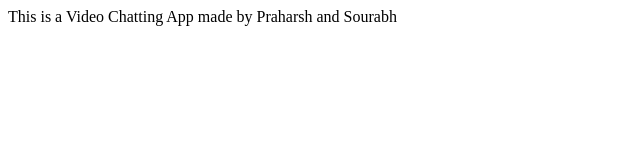
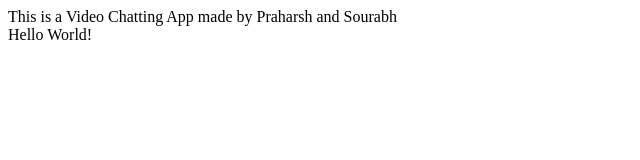
Before and after one commit to trehanpraharsh/Video-Chatting-Site, a plain HTML site: page index.html in a window 1280 px wide. Shown: the full height of the page, 0-640 px from the left. Drawn offline with Linux system fonts and the light colour scheme.

Commit message:
Time Pass

```diff
--- a/index.html
+++ b/index.html
@@ -7,6 +7,7 @@
     <title>Video Chat App</title>
   </head>
   <body>
-    This is a Video Chatting App made by Praharsh and Sourabh
+    This is a Video Chatting App made by Praharsh and Sourabh <br />
+    Hello World!
   </body>
 </html>
```
